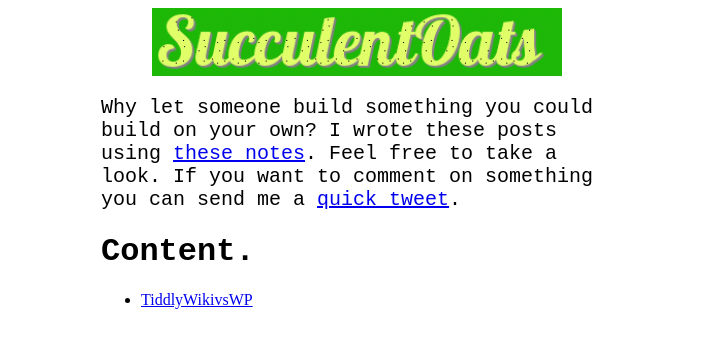
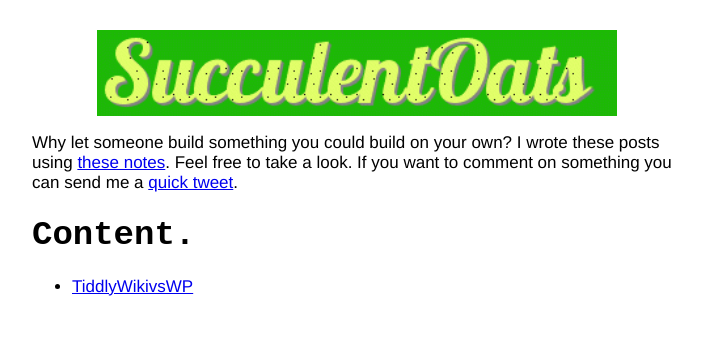
Before and after one commit to machocam/machocam.github.io, a plain HTML site: page index.html in a window 1280 px wide. Shown: the whole page, without its empty margins (283-985 px from the left). Drawn offline with Linux system fonts and the light colour scheme.

```diff
--- a/index.html
+++ b/index.html
@@ -10,9 +10,10 @@
 
 <h1>Content.</h1>
 
-<ul style="list-style-type:disc;">
+<ul>
   <li><a href="TiddlyWikivsWP.html">TiddlyWikivsWP</a> </li>
 </ul>
-<body>
+
+</body>
 
 </html>
--- a/style.css
+++ b/style.css
@@ -5,20 +5,29 @@ img.center {
   width: 80%;
 }
 
+blockquote.twitter-tweet {
+  display: block;
+  margin-left: auto;
+  margin-right: auto;
+
+}
+
+
 body{
-  margin-left:30%;
-  margin-right:30%;
+  font-family: "Helvetica";
+  max-width: 650px;
+  margin-top: 30px;
+  margin-bottom: 50px;
+  margin-left:auto;
+  margin-right:auto;
+  font-size: 17px;
 }
 
 p {
-  font-family: "Courier New";
-  font-size: 20px;
+  font-family: "Helvetica";
+  font-size: 17px;
 }
 
 h1 {
   font-family: "Courier New";
 }
-
-a {
-  target= "_blank";
-}
```
Also changed, not shown: TiddlyWikivsWP.html (added, +26 -0 lines).
